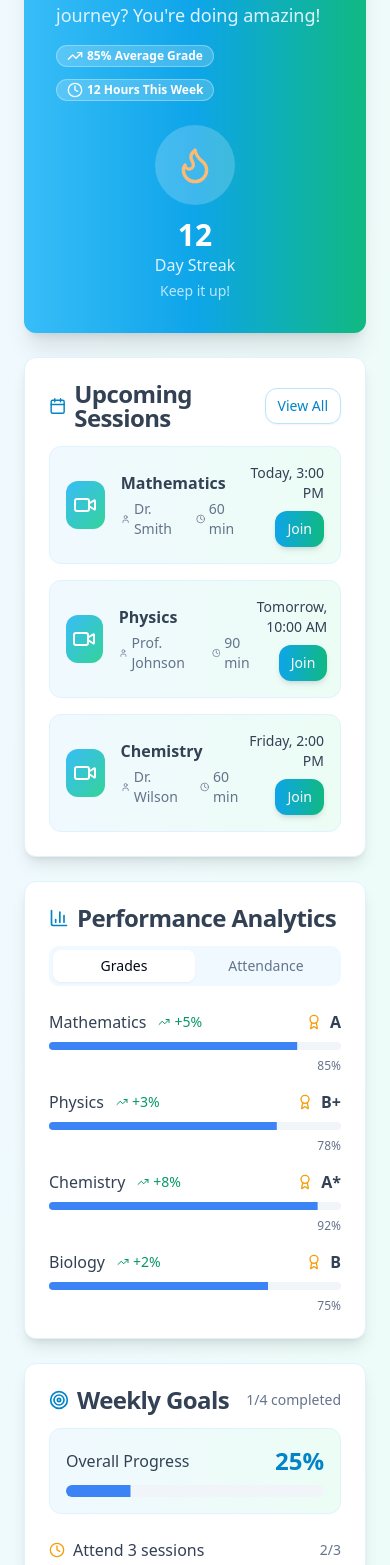
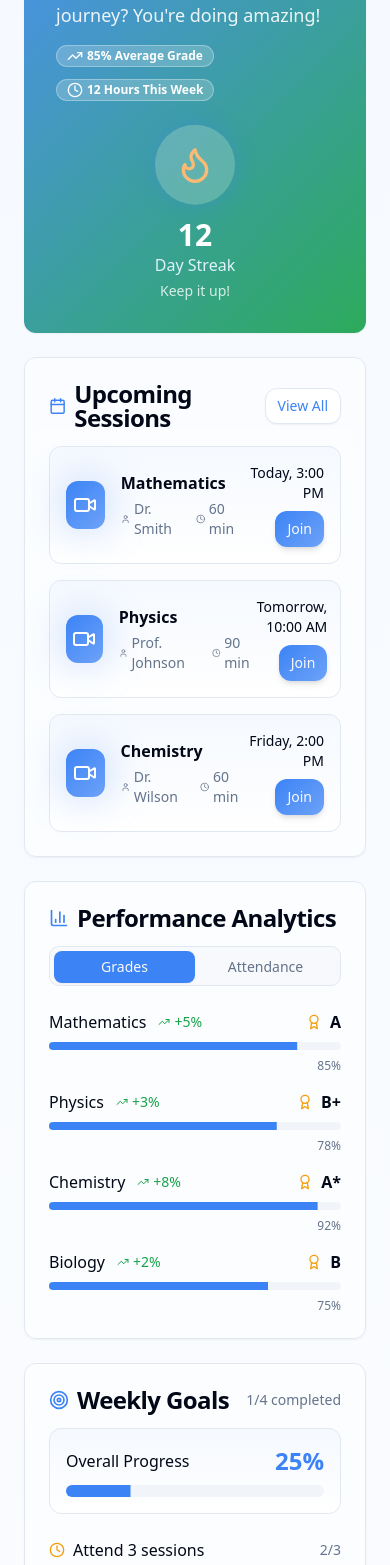
Before and after one commit to ArhamRasheed/tutors-pool-bright, a React (Vite) app: page /student/dashboard in a window 390 px wide. Shown: the part 163-1728 px from the top of the page. Built offline with nearby package versions, Linux system fonts and the light colour scheme.

Commit message:
Update Student pages to match theme
Update Student Profile and Student Dashboard pages to align with the landing page's theme, ensuring consistency in colors, typography, and button styles.

```diff
--- a/src/components/dashboard/DashboardFooter.tsx
+++ b/src/components/dashboard/DashboardFooter.tsx
@@ -2,8 +2,8 @@ import { Heart } from "lucide-react";
 
 export const DashboardFooter = () => {
   return (
-    <footer className="text-center py-8 border-t border-sky-100 mt-12">
-      <div className="text-sm text-slate-500">
+    <footer className="text-center py-8 border-t border-border mt-12">
+      <div className="text-sm text-muted-foreground">
         <p>&copy; 2024 TutorsPool. All rights reserved.</p>
         <p className="flex items-center justify-center space-x-1 mt-2">
           <span>Built with</span>
--- a/src/components/dashboard/GoalTracker.tsx
+++ b/src/components/dashboard/GoalTracker.tsx
@@ -42,24 +42,24 @@ export const GoalTracker = () => {
   const totalGoals = weeklyGoals.length;
 
   return (
-    <Card className="shadow-lg border-sky-100">
+    <Card className="shadow-elegant border-border bg-card/50 backdrop-blur-sm hover:shadow-glow transition-all duration-300">
       <CardHeader className="pb-4">
         <div className="flex items-center justify-between">
-          <CardTitle className="flex items-center space-x-2 text-slate-700">
-            <Target className="h-5 w-5 text-sky-600" />
+          <CardTitle className="flex items-center space-x-2 text-foreground">
+            <Target className="h-5 w-5 text-primary" />
             <span>Weekly Goals</span>
           </CardTitle>
-          <div className="text-sm text-slate-500">
+          <div className="text-sm text-muted-foreground">
             {completedGoals}/{totalGoals} completed
           </div>
         </div>
       </CardHeader>
       <CardContent className="space-y-6">
         {/* Overall Progress */}
-        <div className="p-4 rounded-xl bg-gradient-to-r from-sky-50 to-emerald-50 border border-sky-100">
+        <div className="p-4 rounded-xl bg-gradient-section border border-border">
           <div className="flex items-center justify-between mb-2">
-            <span className="font-medium text-slate-700">Overall Progress</span>
-            <span className="text-2xl font-bold text-sky-600">{Math.round((completedGoals / totalGoals) * 100)}%</span>
+            <span className="font-medium text-foreground">Overall Progress</span>
+            <span className="text-2xl font-bold text-primary">{Math.round((completedGoals / totalGoals) * 100)}%</span>
           </div>
           <Progress value={(completedGoals / totalGoals) * 100} className="h-3" />
         </div>
@@ -75,15 +75,15 @@ export const GoalTracker = () => {
                   ) : (
                     <Clock className="h-4 w-4 text-amber-500" />
                   )}
-                  <span className="font-medium text-slate-700">{goal.title}</span>
+                  <span className="font-medium text-foreground">{goal.title}</span>
                 </div>
-                <span className="text-sm text-slate-500">
+                <span className="text-sm text-muted-foreground">
                   {goal.current}/{goal.target}
                 </span>
               </div>
               <Progress
                 value={goal.progress}
-                className={`h-2 ${goal.status === "completed" ? "bg-emerald-100" : ""}`}
+                className={`h-2 ${goal.status === "completed" ? "bg-accent/100" : ""}`}
               />
             </div>
           ))}
--- a/src/components/dashboard/PerformanceAnalytics.tsx
+++ b/src/components/dashboard/PerformanceAnalytics.tsx
@@ -18,18 +18,18 @@ const attendanceStats = [
 
 export const PerformanceAnalytics = () => {
   return (
-    <Card className="shadow-lg border-sky-100">
+    <Card className="shadow-elegant border-border bg-card/50 backdrop-blur-sm hover:shadow-glow transition-all duration-300">
       <CardHeader className="pb-4">
-        <CardTitle className="flex items-center space-x-2 text-slate-700">
-          <BarChart3 className="h-5 w-5 text-sky-600" />
+        <CardTitle className="flex items-center space-x-2 text-foreground">
+          <BarChart3 className="h-5 w-5 text-primary" />
           <span>Performance Analytics</span>
         </CardTitle>
       </CardHeader>
       <CardContent>
         <Tabs defaultValue="grades" className="w-full">
-          <TabsList className="grid grid-cols-2 w-full bg-sky-50">
-            <TabsTrigger value="grades" className="data-[state=active]:bg-white">Grades</TabsTrigger>
-            <TabsTrigger value="attendance" className="data-[state=active]:bg-white">Attendance</TabsTrigger>
+          <TabsList className="grid grid-cols-2 w-full bg-muted/50 border border-border">
+            <TabsTrigger value="grades" className="data-[state=active]:bg-primary data-[state=active]:text-primary-foreground">Grades</TabsTrigger>
+            <TabsTrigger value="attendance" className="data-[state=active]:bg-primary data-[state=active]:text-primary-foreground">Attendance</TabsTrigger>
           </TabsList>
 
           <TabsContent value="grades" className="mt-6 space-y-4">
@@ -37,36 +37,36 @@ export const PerformanceAnalytics = () => {
               <div key={subject.subject} className="space-y-2">
                 <div className="flex items-center justify-between">
                   <div className="flex items-center space-x-3">
-                    <span className="font-medium text-slate-700">{subject.subject}</span>
-                    <div className="flex items-center space-x-1 text-emerald-600 text-sm">
+                    <span className="font-medium text-foreground">{subject.subject}</span>
+                    <div className="flex items-center space-x-1 text-accent text-sm">
                       <TrendingUp className="h-3 w-3" />
                       <span>{subject.trend}</span>
                     </div>
                   </div>
                   <div className="flex items-center space-x-2">
                     <Award className="h-4 w-4 text-amber-500" />
-                    <span className="font-semibold text-slate-700">{subject.grade}</span>
+                    <span className="font-semibold text-foreground">{subject.grade}</span>
                   </div>
                 </div>
                 <Progress value={subject.progress} className="h-2" />
-                <div className="text-xs text-slate-500 text-right">{subject.progress}%</div>
+                <div className="text-xs text-muted-foreground text-right">{subject.progress}%</div>
               </div>
             ))}
           </TabsContent>
 
           <TabsContent value="attendance" className="mt-6 space-y-4">
             {attendanceStats.map((stat) => (
-              <div key={stat.month} className="flex items-center justify-between p-4 rounded-xl bg-gradient-to-r from-emerald-50 to-sky-50">
+              <div key={stat.month} className="flex items-center justify-between p-4 rounded-xl bg-gradient-section border border-border">
                 <div>
-                  <div className="font-medium text-slate-700">{stat.month}</div>
-                  <div className="flex items-center space-x-1 text-sm text-slate-500">
+                  <div className="font-medium text-foreground">{stat.month}</div>
+                  <div className="flex items-center space-x-1 text-sm text-muted-foreground">
                     <Clock className="h-3 w-3" />
                     <span>{stat.sessions} sessions</span>
                   </div>
                 </div>
                 <div className="text-right">
-                  <div className="text-2xl font-bold text-emerald-600">{stat.rate}%</div>
-                  <div className="text-xs text-slate-500">attendance</div>
+                  <div className="text-2xl font-bold text-accent">{stat.rate}%</div>
+                  <div className="text-xs text-muted-foreground">attendance</div>
                 </div>
               </div>
             ))}
--- a/src/components/dashboard/TimetableWidget.tsx
+++ b/src/components/dashboard/TimetableWidget.tsx
@@ -31,14 +31,14 @@ const upcomingSessions = [
 
 export const TimetableWidget = () => {
   return (
-    <Card className="shadow-lg border-sky-100">
+    <Card className="shadow-elegant border-border bg-card/50 backdrop-blur-sm hover:shadow-glow transition-all duration-300">
       <CardHeader className="pb-4">
         <div className="flex items-center justify-between">
-          <CardTitle className="flex items-center space-x-2 text-slate-700">
-            <Calendar className="h-5 w-5 text-sky-600" />
+          <CardTitle className="flex items-center space-x-2 text-foreground">
+            <Calendar className="h-5 w-5 text-primary" />
             <span>Upcoming Sessions</span>
           </CardTitle>
-          <Button variant="outline" size="sm" className="text-sky-600 border-sky-200 hover:bg-sky-50">
+          <Button variant="outline" size="sm" className="text-primary border-border hover:bg-primary hover:text-primary-foreground transition-all duration-300">
             View All
           </Button>
         </div>
@@ -47,15 +47,15 @@ export const TimetableWidget = () => {
         {upcomingSessions.map((session) => (
           <div
             key={session.id}
-            className="flex items-center justify-between p-4 rounded-xl bg-gradient-to-r from-sky-50 to-emerald-50 border border-sky-100 hover:shadow-md transition-all duration-200"
+            className="flex items-center justify-between p-4 rounded-xl bg-gradient-section border border-border hover:shadow-md transition-all duration-300 group"
           >
             <div className="flex items-center space-x-4">
-              <div className="w-12 h-12 bg-gradient-to-br from-sky-400 to-emerald-400 rounded-xl flex items-center justify-center">
+              <div className="w-12 h-12 bg-gradient-primary rounded-xl flex items-center justify-center shadow-glow group-hover:shadow-elegant transition-all duration-300">
                 <Video className="h-6 w-6 text-white" />
               </div>
               <div>
-                <h4 className="font-semibold text-slate-700">{session.subject}</h4>
-                <div className="flex items-center space-x-4 text-sm text-slate-500 mt-1">
+                <h4 className="font-semibold text-foreground">{session.subject}</h4>
+                <div className="flex items-center space-x-4 text-sm text-muted-foreground mt-1">
                   <div className="flex items-center space-x-1">
                     <User className="h-3 w-3" />
                     <span>{session.tutor}</span>
@@ -68,10 +68,10 @@ export const TimetableWidget = () => {
               </div>
             </div>
             <div className="text-right">
-              <div className="text-sm font-medium text-slate-700">{session.time}</div>
+              <div className="text-sm font-medium text-foreground">{session.time}</div>
               <Button
                 size="sm"
-                className="mt-2 bg-gradient-to-r from-sky-500 to-emerald-500 hover:from-sky-600 hover:to-emerald-600"
+                className="mt-2 bg-gradient-primary hover:shadow-glow transition-all duration-300"
               >
                 Join
               </Button>
--- a/src/components/dashboard/WelcomeBanner.tsx
+++ b/src/components/dashboard/WelcomeBanner.tsx
@@ -4,35 +4,35 @@ import { Flame, TrendingUp, Clock } from "lucide-react";
 
 export const WelcomeBanner = () => {
   return (
-    <Card className="bg-gradient-to-r from-sky-400 via-sky-500 to-emerald-500 border-0 shadow-xl">
+    <Card className="bg-gradient-hero border-0 shadow-glow hover:shadow-elegant transition-all duration-300">
       <CardContent className="p-8">
         <div className="flex flex-col lg:flex-row lg:items-center lg:justify-between text-white">
           <div className="mb-6 lg:mb-0">
             <h1 className="text-3xl lg:text-4xl font-bold mb-2">
               Welcome back, Sarah! 🌟
             </h1>
-            <p className="text-sky-100 text-lg mb-4">
+            <p className="text-white/90 text-lg mb-4">
               Ready to continue your learning journey? You're doing amazing!
             </p>
             <div className="flex flex-wrap gap-3">
-              <Badge className="bg-white/20 text-white border-white/30 hover:bg-white/30">
+              <Badge className="bg-white/20 text-white border-white/30 hover:bg-white/30 transition-all duration-300">
                 <TrendingUp className="h-4 w-4 mr-1" />
                 85% Average Grade
               </Badge>
-              <Badge className="bg-white/20 text-white border-white/30 hover:bg-white/30">
+              <Badge className="bg-white/20 text-white border-white/30 hover:bg-white/30 transition-all duration-300">
                 <Clock className="h-4 w-4 mr-1" />
                 12 Hours This Week
               </Badge>
             </div>
           </div>
 
-          <div className="text-center lg:text-right">
-            <div className="inline-flex items-center justify-center w-20 h-20 bg-white/20 rounded-full mb-3">
+          <div className="text-center lg:text-right animate-float">
+            <div className="inline-flex items-center justify-center w-20 h-20 bg-white/20 rounded-full mb-3 animate-glow">
               <Flame className="h-10 w-10 text-orange-300" />
             </div>
             <div className="text-3xl font-bold">12</div>
             <div className="text-sky-100">Day Streak</div>
-            <p className="text-sm text-sky-200 mt-1">Keep it up!</p>
+            <p className="text-sm text-white/80 mt-1">Keep it up!</p>
           </div>
         </div>
       </CardContent>
--- a/src/pages/StudentDashboard.tsx
+++ b/src/pages/StudentDashboard.tsx
@@ -9,7 +9,7 @@ import { DashboardFooter } from "@/components/dashboard/DashboardFooter";
 
 const StudentDashboard = () => {
   return (
-    <div className="min-h-screen bg-gradient-to-br from-sky-50 to-emerald-50">
+    <div className="min-h-screen bg-gradient-section">
       <div className="flex min-h-screen">
         {/* Sidebar */}
         <DashboardSidebar />
```
Also changed, not shown: src/components/dashboard/AchievementsBoard.tsx (+19 -19 lines), src/components/dashboard/DashboardSidebar.tsx (+11 -11 lines), src/components/dashboard/NotificationsPanel.tsx (+10 -10 lines), src/pages/StudentProfile.tsx (+25 -23 lines).
